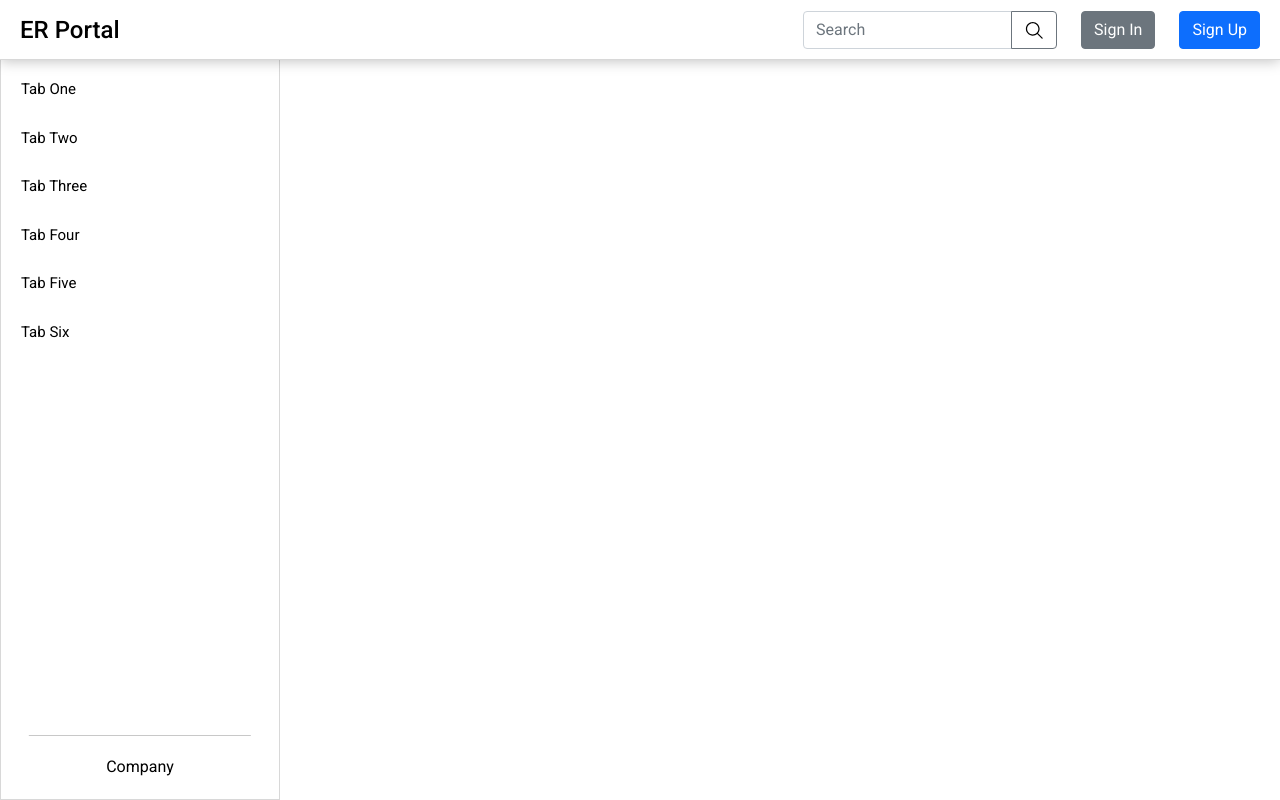
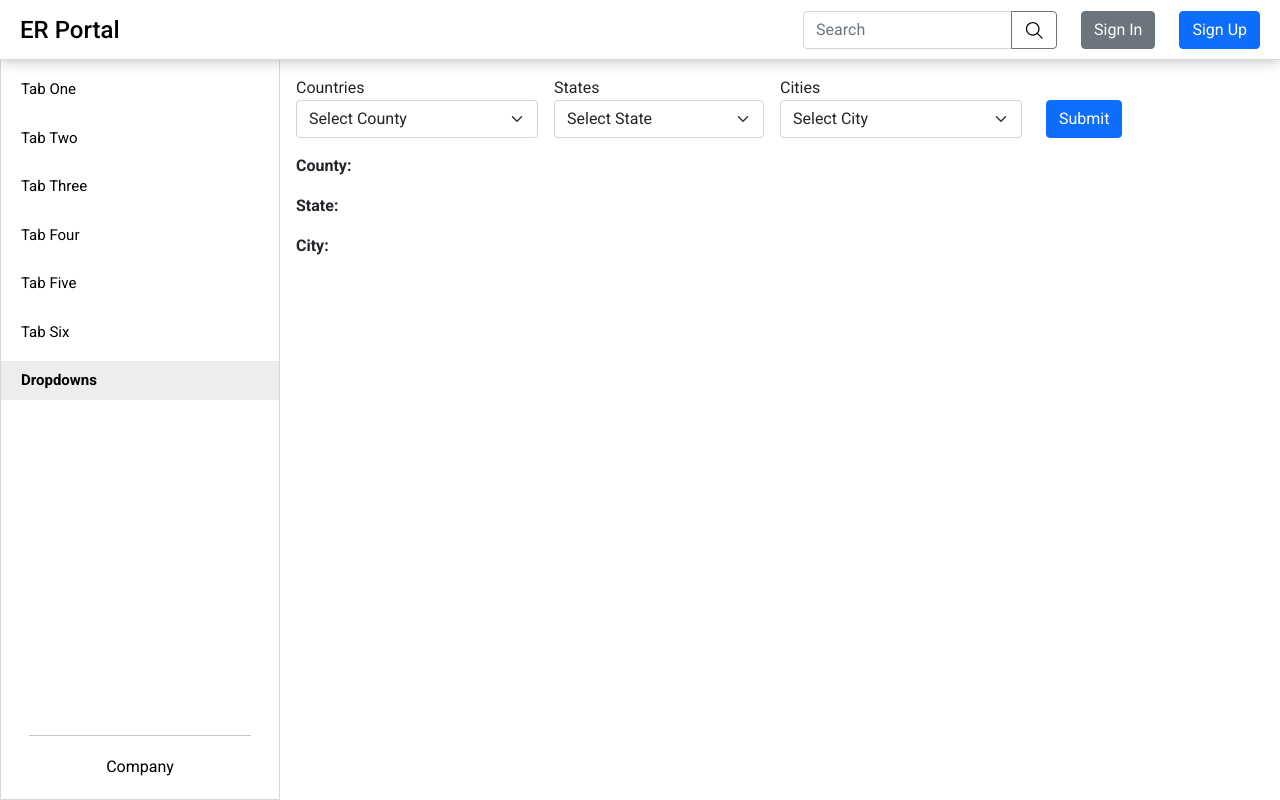
Before and after one commit to MANIMARAN-M/Naga-Project-N, a React (Create React App) app: page /dropdown-api in a window 1280 px wide. Built offline with nearby package versions, Linux system fonts and the light colour scheme.

Commit message:
Dropdown UI has been committed

```diff
--- a/package.json
+++ b/package.json
@@ -6,6 +6,7 @@
     "@testing-library/jest-dom": "^5.16.5",
     "@testing-library/react": "^13.4.0",
     "@testing-library/user-event": "^13.5.0",
+    "axios": "^1.3.6",
     "bootstrap": "^5.2.3",
     "jquery": "^3.6.4",
     "react": "^18.2.0",
@@ -19,10 +20,10 @@
   },
   "devDependencies": {
     "@types/jest": "^27.5.2",
+    "@types/jquery": "^3.5.16",
     "@types/node": "^16.18.23",
     "@types/react": "^18.0.32",
-    "@types/react-dom": "^18.0.11",
-    "@types/jquery": "^3.5.16"
+    "@types/react-dom": "^18.0.11"
   },
   "scripts": {
     "start": "react-scripts start",
--- a/src/App.tsx
+++ b/src/App.tsx
@@ -11,6 +11,7 @@ import TabOne from './components/pages/tabOne/tabOneIndex';
 import TabSix from './components/pages/tabSix/tabSixIndex';
 import TabThree from './components/pages/tabThree/tabThreeIndex';
 import TabTwo from './components/pages/tabTwo/tabTwoIndex';
+import DropdownAPI from './components/pages/dropdownAPI/dropdownAPI';
 
 const App = () => {
   return (
@@ -22,6 +23,7 @@ const App = () => {
         <Route path='/tab-four' element={<TabFour />} />
         <Route path='/tab-five' element={<TabFive />} />
         <Route path='/tab-six' element={<TabSix />} />
+        <Route path='/dropdown-api' element={<DropdownAPI />} />
       </Routes>
     </Layout>
   );
--- a/src/components/layout/sidebar/index.tsx
+++ b/src/components/layout/sidebar/index.tsx
@@ -38,6 +38,10 @@ function ProSidebarMenu() {
       name: "Tab Six",
       path: "/tab-six"
     },
+    {
+      name: "Dropdowns",
+      path: "/dropdown-api"
+    }
   ]
 
   $(".pro-item-content a").on('click', () => {
--- /dev/null
+++ b/src/components/pages/dropdownAPI/dropdownAPI.tsx
@@ -0,0 +1,139 @@
+import React, { useState, useEffect } from 'react';
+import axios from "axios";
+
+const DropdownAPI = () => {
+  // Country states
+  const [countries, setCountries] = useState<string[]>([]);
+  const [selectedCountry, setSelectedCountry] = useState("");
+
+  // States handlers
+  const [states, setStates] = useState<string[]>([]);
+  const [selectedState, setSelectedState] = useState("");
+
+  // Cities states
+  const [cities, setCities] = useState<string[]>([]);
+  const [selectedCity, setSelectedCity] = useState("");
+
+  useEffect(() => {
+    // Instead of direct set values in the countries list, we have to get values from API and store list of countries
+    setCountries(["India", "United State", "Oman", "United Kingdom", "Australia", "Yemen"])
+
+    // sample API : https://jsonplaceholder.typicode.com/todos/1
+    // To more abount axios: https://axios-http.com/docs/intro
+    // axios.get("YOUR_API")
+    //   .then(function (response) {
+    //     console.log(JSON.stringify(response.data));
+    //     // setCountries(response.data);
+    //   })
+    //   .catch(function (error) {
+    //     console.log(error);
+    //   });
+  }, []);
+
+  // get county value based on the user selection
+  const countryChangeHandler = (value: string) => {
+    // console.log(value)
+    setSelectedCountry(value);
+
+    // Instead of direct set values in the states list, we have to get values from API
+    setStates(["Andhra Pradesh", "Arunachal Pradesh", "Assam", "Bihar", "Chhattisgarh", "Goa"])
+
+    // sample API : https://jsonplaceholder.typicode.com/todos/1
+    // To more abount axios: https://axios-http.com/docs/intro
+    // const URL = "YOUR_API" + ParamValues (value)
+    // axios.get(URL)
+    //   .then(function (response) {
+    //     console.log(JSON.stringify(response.data));
+    //     // setStates(response.data);
+    //   })
+    //   .catch(function (error) {
+    //     console.log(error);
+    //   });
+  }
+
+  // get state value based on the user selection
+  const stateChangeHandler = (value: string) => {
+    // console.log(value)
+    setSelectedState(value);
+
+    // Instead of direct set values in the cities list, we have to get values from API
+    setCities(["Visakhapatnam", "Anantapur", "Rajamahendravaram", "Nellore", "Vizianagaram"])
+
+    // sample API : https://jsonplaceholder.typicode.com/todos/1
+    // To more abount axios: https://axios-http.com/docs/intro
+    // const URL = "YOUR_API" + ParamValues (value)
+    // axios.get(URL)
+    //   .then(function (response) {
+    //     console.log(JSON.stringify(response.data));
+    //     // setCities(response.data);
+    //   })
+    //   .catch(function (error) {
+    //     console.log(error);
+    //   });
+  }
+
+  // get city value based on the user selection
+  const cityChangeHandler = (value: string) => {
+    // console.log(value)
+    setSelectedCity(value);
+  }
+
+  return (
+    <section>
+      <div className='d-flex align-items-end flex-wrap'>
+        <div className='col-12 col-md-3'>
+          <label>Countries</label> <br />
+          <select className="form-select" onChange={e => countryChangeHandler(e.target.value)}>
+            <option hidden>Select County</option>
+            {
+              countries.map((data, index) => (
+                <option value={data} key={index}>{data}</option>
+              ))
+            }
+          </select>
+        </div>
+        <div className='col-12 col-md-3 px-0 px-md-3 mt-3 mt-md-0'>
+          <label>States</label> <br />
+          <select className="form-select" onChange={e => stateChangeHandler(e.target.value)}>
+            <option hidden>Select State</option>
+            {
+              states.map((data, index) => (
+                <option value={data} key={index}>{data}</option>
+              ))
+            }
+          </select>
+        </div>
+        <div className='col-12 col-md-3 mt-3 mt-md-0'>
+          <label>Cities</label> <br />
+          <select className="form-select" onChange={e => cityChangeHandler(e.target.value)}>
+            <option hidden>Select City</option>
+            {
+              cities.map((data, index) => (
+                <option value={data} key={index}>{data}</option>
+              ))
+            }
+          </select>
+        </div>
+        <div className='col-12 col-md-3 ps-0 ps-md-4 mt-3 mt-md-0'>
+          <button type="button" className="btn btn-primary">Submit</button>
+        </div>
+      </div>
+      <div className='mt-3'>
+        <dl>
+          <dt>County:</dt>
+          <dd>{selectedCountry}</dd>
+        </dl>
+        <dl>
+          <dt>State:</dt>
+          <dd>{selectedState}</dd>
+        </dl>
+        <dl>
+          <dt>City:</dt>
+          <dd>{selectedCity}</dd>
+        </dl>
+      </div>
+    </section>
+  )
+}
+
+export default DropdownAPI
```
Also changed, not shown: 1 other file (tests, documents, lock files or other folders).
